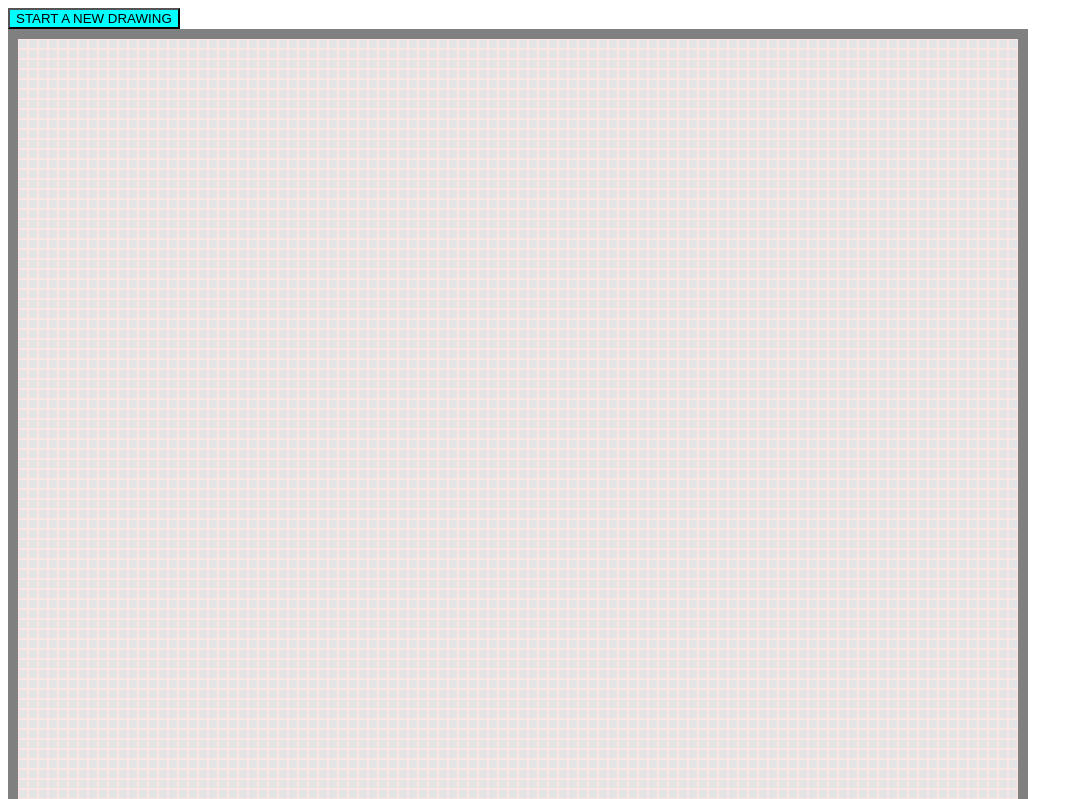
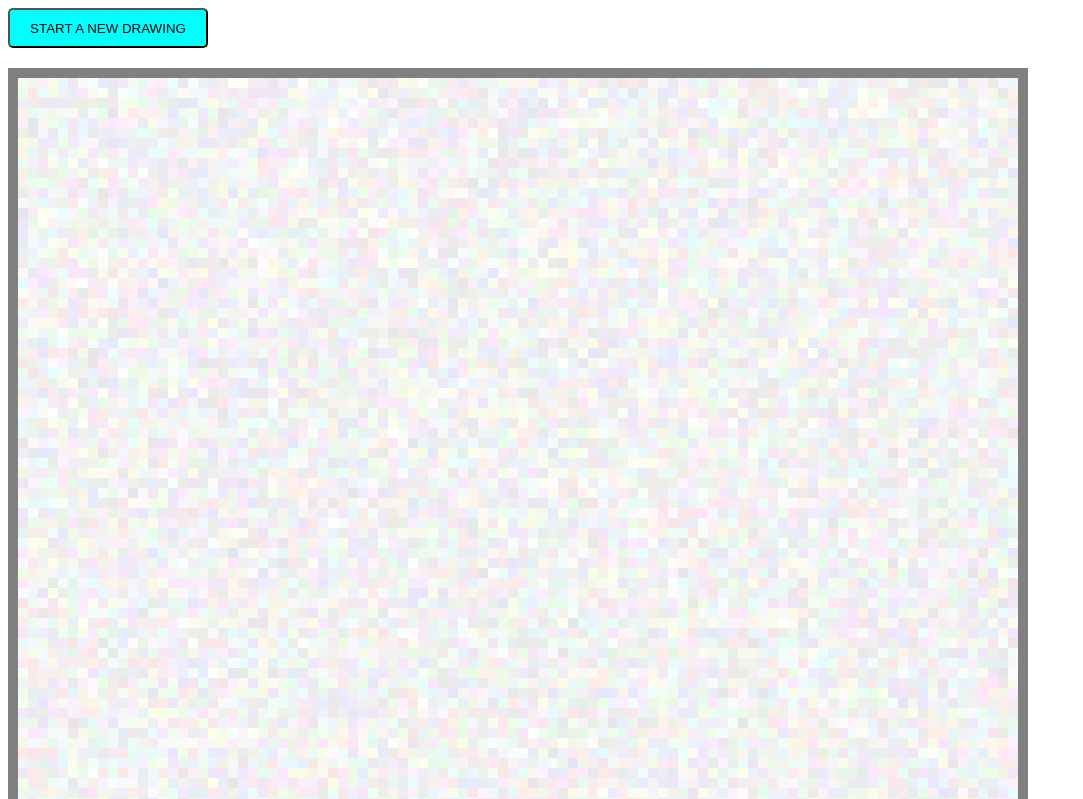
Before and after one commit to joanna-laurel/etch-a-sketch, a plain HTML site: page index.html in a window 1280 px wide. Shown: the top 799 px of the page, without its empty margins (0-1083 px from the left). Drawn offline with Linux system fonts and the light colour scheme.

Commit message:
Make grid squares all random colors
Each grid square is a random color, with its color chances evenly spread
across the RGB spectrum. It still starts as a light gray version of that
color per the gradient upgrade, and gets a little darker each time the
pointer passes over it.

It's now kind of a hybrid Etch-a-Sketch + super chaotic Lite Brite? Very
retro in any case.

```diff
--- a/script.js
+++ b/script.js
@@ -10,25 +10,15 @@ function etchASketch() {
   newGridButton.addEventListener("click", askForNumber);
   clearGrid();
   createGrid(numberChoice);
-  // enableSketching();
+  // enableSketching(); //non-gradient sketch option
   enableGradiatedSketching();
 }
 
 function askForNumber() {
-
-  // const numberPromptDiv = document.createElement("div");
-  // const numberPrompt = document.createElement("prompt");
-  // numberPromptDiv.classList.add("numberPromptDiv");
-  // numberPrompt.classList.add("numberPrompt");
-  // numberPrompt.type = "number";
-  // numberPromptDiv.textContent = "Enter a number from 10 to 100:";
-  // numberPromptDiv.appendChild(numberPrompt);
-  // gridContainer.appendChild(numberPromptDiv);
   let userSelection = prompt("Please enter a number from 10 to 100 to create a new grid.", "100");
   userSelection = parseInt(userSelection);
   if (!isNaN(userSelection) && userSelection >= 10 && userSelection <= 100) {
     numberChoice = userSelection;
-    // createGrid(selection);
   } else {
     alert("That's not a valid entry. Try again!");
   }
@@ -40,15 +30,34 @@ function addOneRow(num) {
   gridContainer.appendChild(row);
   for (i = 0; i < num; i++) {
     const square = document.createElement("div");
-    // square.classList.add("square"); //for enableSketching
-    square.classList.add("gradientSquare"); //for enableGradiatedSketching
+    // square.classList.add("square"); //coordinates with enableSketching function
+    square.classList.add("gradientSquare");
+    row.appendChild(square);
+  }
+}
+
+function addRandomColorsRow(num) {
+  const row = document.createElement("div");
+  row.classList.add("row");
+  gridContainer.appendChild(row);
+  for (i = 0; i < num; i++) {
+    const square = document.createElement("div");
+    square.classList.add("gradientSquareRandomColor");
+    // square.classList.add("gradientSquare");
+    let r = Math.floor(Math.random() * 255);
+    let g = Math.floor(Math.random() * 255);
+    let b = Math.floor(Math.random() * 255);
+    const randomColor = "(" + r + ", " + g + ", " + b + ")";
+    // console.log(randomColor);
+    square.style.backgroundColor = ("rgb" + randomColor);
     row.appendChild(square);
   }
 }
 
 function createGrid(num) {
   for (x = 0; x < num; x++) {
-    addOneRow(num);
+    // addOneRow(num);
+    addRandomColorsRow(num);
   }
 }
 
@@ -58,7 +67,7 @@ function clearGrid() {
   }
 }
 
-// function enableSketching() {
+// function enableSketching() { //this is the pre-gradient sketching function
 //   console.log("sketchy")
 //   document.querySelectorAll(".square").forEach(item =>
 //     item.addEventListener("mousemove", event =>
@@ -68,7 +77,8 @@ function clearGrid() {
 // }
 
 function enableGradiatedSketching() {
-  document.querySelectorAll(".gradientSquare").forEach(item =>
+  // document.querySelectorAll(".gradientSquare").forEach(item => //for black-and-white version
+  document.querySelectorAll(".gradientSquareRandomColor").forEach(item =>
     item.addEventListener("mouseenter", increaseOpacity)
   )
   function increaseOpacity() {
@@ -76,7 +86,7 @@ function enableGradiatedSketching() {
     const currentOpacity = computedStyle.getPropertyValue("opacity");
     if (currentOpacity < 1) {
       const newOpacity = parseFloat(currentOpacity) + .1;
-      console.log(newOpacity);
+      // console.log(newOpacity);
       this.style.opacity = newOpacity;
     }
   }
--- a/styles.css
+++ b/styles.css
@@ -1,6 +1,5 @@
 
 body {
-  /* display: flex; */
   justify-content: center;
   box-sizing: border-box;
 }
@@ -33,7 +32,16 @@ body {
 .gradientSquare {
   background-color: black;
   opacity: .1;
-  border: solid 1px rgb(219, 12, 12);
+  border: solid 1px gray;
+  max-width: 500px;
+  aspect-ratio: 1 / 1;
+  flex: 1 1 100px;
+  box-sizing: border-box;
+}
+
+.gradientSquareRandomColor {
+  opacity: .1;
+  /* border: solid 1px gray; */
   max-width: 500px;
   aspect-ratio: 1 / 1;
   flex: 1 1 100px;
@@ -44,7 +52,6 @@ body {
   display: flex;
   width: 1000px;
   justify-content: left;
-  /* border: 2px solid turquoise; */
 }
 
 #gridContainer {
@@ -53,11 +60,14 @@ body {
   height: 1000px;
   aspect-ratio: 1 / 1;
   border: 10px solid gray;
-  /* flex-wrap: wrap; */
   justify-content: left;
   align-items: start;
 }
 
 #newGridButton {
   background-color: aqua;
+  height: 40px;
+  width: 200px;
+  border-radius: 5px;
+  margin-bottom: 20px;
 }
```
